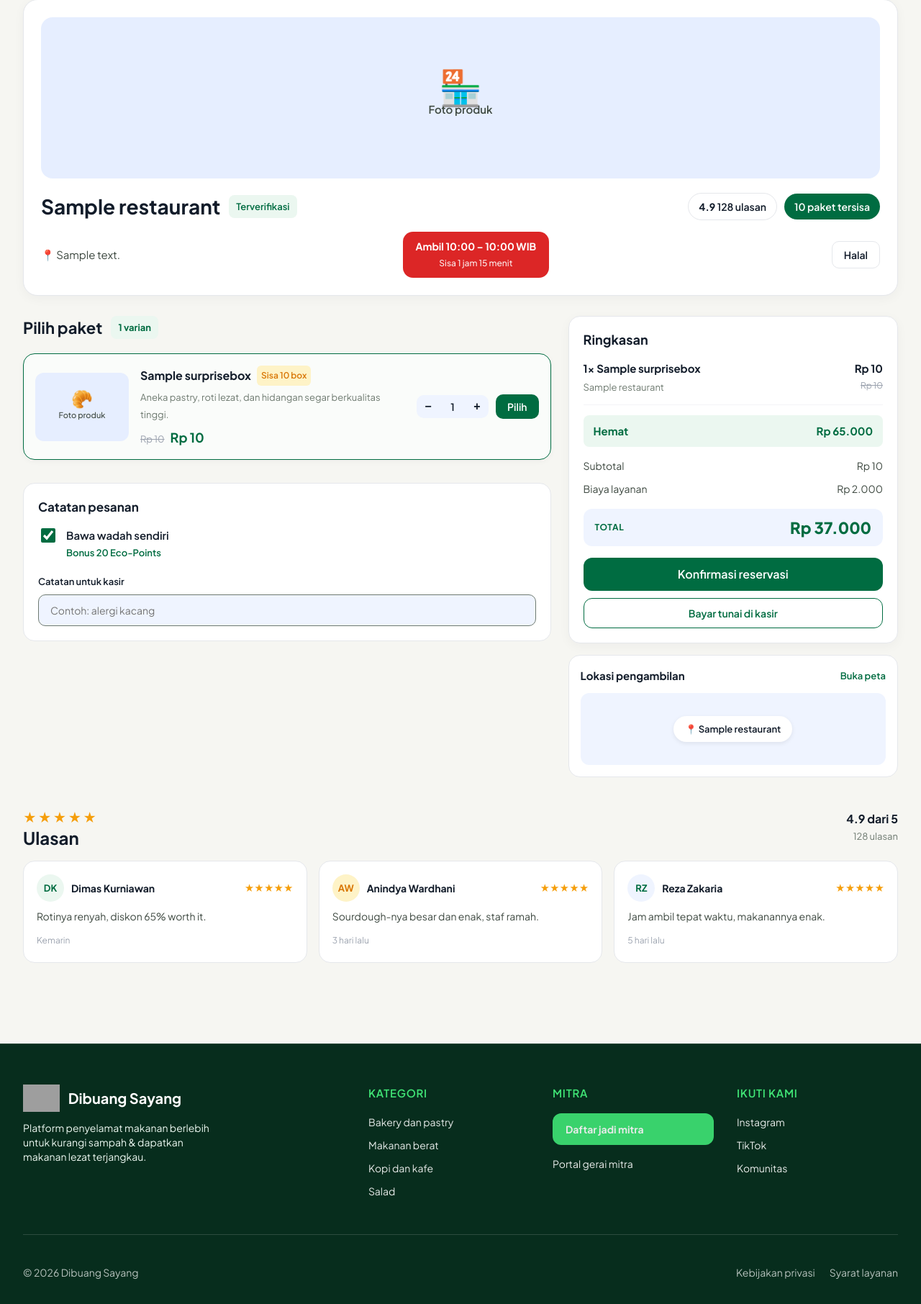
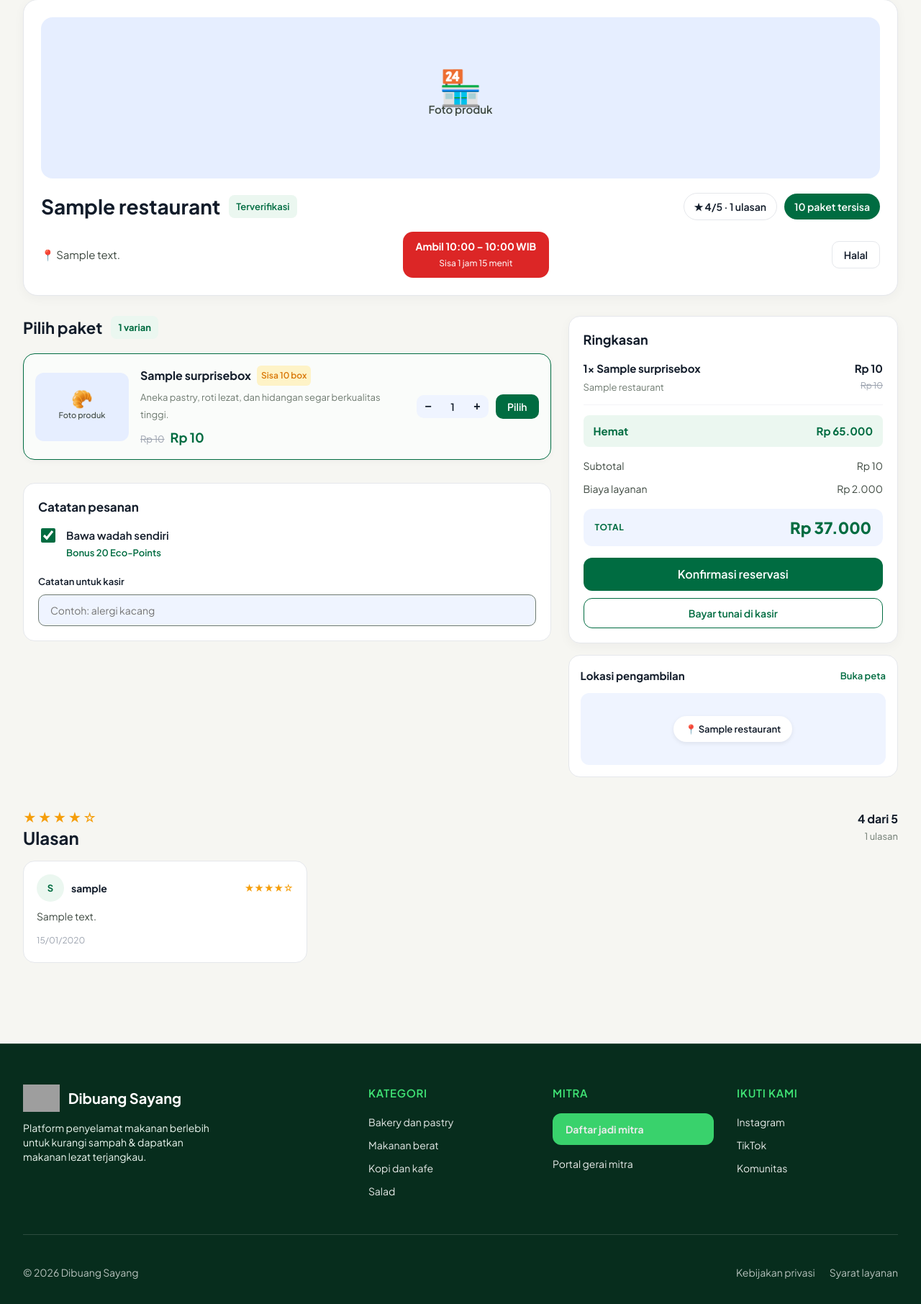
Before and after one commit to PBP-E-Kelompok-03/PBP-E-Kelompok-03, a Django app: page /food/restaurant/1/ in a window 1280 px wide. Shown: the part 149-1961 px from the top of the page at 72% size. Run offline with Django 5.2, Linux system fonts and the light colour scheme; tables that the repository leaves empty hold one stand-in row (values such as "Sample post"); grey boxes are pictures that could not be loaded.

Commit message:
feat(review): integrate restaurant ratings and reviews

```diff
--- a/food/templates/food/restaurant_detail.html
+++ b/food/templates/food/restaurant_detail.html
@@ -794,10 +794,10 @@
           <h1 class="resto-hero__name">{{ restaurant.nama }}</h1>
           <span class="badge-verified">Terverifikasi</span>
         </div>
-
         <div class="resto-hero-header__right">
           <div class="pill-rating">
-            <strong>4.9</strong> <span>128 ulasan</span>
+              ★ <strong id="restaurantRatingTop">0</strong>/5
+              · <span id="restaurantReviewCountTop">0 ulasan</span>
           </div>
           <div class="pill-stock-hero">
             {{ total_stock|default:"4" }} paket tersisa
@@ -1028,68 +1028,24 @@
   <section class="reviews-section">
     <div class="reviews-header">
       <div class="reviews-title-wrap">
-        <span class="reviews-stars-orange">★★★★★</span>
+        <span class="reviews-stars-orange" id="restaurantStars">☆☆☆☆☆</span>
         <h2 class="reviews-title">Ulasan</h2>
       </div>
 
-      <div class="reviews-score-wrap">
-        <div class="reviews-score-main">4.9 dari 5</div>
-        <div class="reviews-score-sub">128 ulasan</div>
+
+  <div class="reviews-score-wrap">
+      <div class="reviews-score-main" id="restaurantRating">
+          0 dari 5
       </div>
-    </div>
+      <div class="reviews-score-sub" id="restaurantReviewCount">
+          0 ulasan
+      </div>
+  </div>
+  </div>
 
-    <div class="reviews-grid">
-      <!-- Review 1 -->
-      <article class="review-card">
-        <div>
-          <div class="review-card__header">
-            <div class="review-card__user">
-              <div class="avatar-circle avatar-dk">DK</div>
-              <span class="review-user-name">Dimas Kurniawan</span>
-            </div>
-            <span class="review-stars">★★★★★</span>
-          </div>
-          <p class="review-comment" style="margin-top: 10px;">
-            Rotinya renyah, diskon 65% worth it.
-          </p>
-        </div>
-        <span class="review-time">Kemarin</span>
-      </article>
-
-      <!-- Review 2 -->
-      <article class="review-card">
-        <div>
-          <div class="review-card__header">
-            <div class="review-card__user">
-              <div class="avatar-circle avatar-aw">AW</div>
-              <span class="review-user-name">Anindya Wardhani</span>
-            </div>
-            <span class="review-stars">★★★★★</span>
-          </div>
-          <p class="review-comment" style="margin-top: 10px;">
-            Sourdough-nya besar dan enak, staf ramah.
-          </p>
-        </div>
-        <span class="review-time">3 hari lalu</span>
-      </article>
-
-      <!-- Review 3 -->
-      <article class="review-card">
-        <div>
-          <div class="review-card__header">
-            <div class="review-card__user">
-              <div class="avatar-circle avatar-rz">RZ</div>
-              <span class="review-user-name">Reza Zakaria</span>
-            </div>
-            <span class="review-stars">★★★★★</span>
-          </div>
-          <p class="review-comment" style="margin-top: 10px;">
-            Jam ambil tepat waktu, makanannya enak.
-          </p>
-        </div>
-        <span class="review-time">5 hari lalu</span>
-      </article>
-    </div>
+  <div class="reviews-grid" id="restaurantReviewsGrid">
+          <p>Belum ada ulasan untuk restoran ini.</p>
+  </div>
   </section>
 
 </div>
@@ -1226,9 +1182,121 @@
     }
   }
 
-  // Initialize summary on page load
+
+
+  // Menjalankan fungsi Food saat halaman selesai dimuat
   document.addEventListener('DOMContentLoaded', () => {
-    updateSummaryDisplay();
+      updateSummaryDisplay();
+  });
+
+</script>
+
+<!-- JavaScript khusus Rating & Review -->
+<script>
+  document.addEventListener('DOMContentLoaded', async () => {
+      try {
+          // Mengambil rating dan ulasan dari API Django
+          const response = await fetch(
+              "{% url 'review:restaurant_reviews' restaurant.id %}"
+          );
+
+          if (!response.ok) {
+              throw new Error('Gagal mengambil data review');
+          }
+
+          const data = await response.json();
+
+          // Rating di bagian atas halaman
+          document.getElementById('restaurantRatingTop').textContent =
+              data.rata_rata;
+
+          document.getElementById('restaurantReviewCountTop').textContent =
+              data.jumlah_ulasan + ' ulasan';
+
+          // Rating di bagian Ulasan
+          document.getElementById('restaurantRating').textContent =
+              data.rata_rata + ' dari 5';
+
+          document.getElementById('restaurantReviewCount').textContent =
+              data.jumlah_ulasan + ' ulasan';
+              // Menampilkan bintang sesuai rata-rata rating restoran
+          const nilaiRating = Math.max(
+              0,
+              Math.min(5, Math.round(Number(data.rata_rata) || 0))
+          );
+
+          document.getElementById('restaurantStars').textContent =
+              '★'.repeat(nilaiRating) + '☆'.repeat(5 - nilaiRating);
+
+          // Menampilkan komentar pembeli
+          const reviewsGrid = document.getElementById('restaurantReviewsGrid');
+          reviewsGrid.replaceChildren();
+
+          if (data.reviews.length === 0) {
+              const pesan = document.createElement('p');
+              pesan.textContent = 'Belum ada ulasan untuk restoran ini.';
+              reviewsGrid.appendChild(pesan);
+          } else {
+              data.reviews.forEach((review, index) => {
+                  const card = document.createElement('article');
+                  card.className = 'review-card';
+
+                  card.innerHTML = `
+                      <div>
+                          <div class="review-card__header">
+                              <div class="review-card__user">
+                                  <div class="avatar-circle"></div>
+                                  <span class="review-user-name"></span>
+                              </div>
+                              <span class="review-stars"></span>
+                          </div>
+                          <p class="review-comment" style="margin-top: 10px;"></p>
+                      </div>
+                      <span class="review-time"></span>
+                  `;
+
+                  // Nama pembeli
+                  const nama = String(review.nama || 'Pembeli');
+
+                  card.querySelector('.review-user-name').textContent = nama;
+
+                  // Inisial avatar pembeli
+                  const inisial = nama.trim()
+                      .split(/\s+/)
+                      .slice(0, 2)
+                      .map(kata => kata.charAt(0).toUpperCase())
+                      .join('');
+
+                  const avatar = card.querySelector('.avatar-circle');
+                  avatar.textContent = inisial;
+
+                  avatar.classList.add(
+                      ['avatar-dk', 'avatar-aw', 'avatar-rz'][index % 3]
+                  );
+
+                  // Bintang sesuai rating pembeli
+                  const rating = Math.max(
+                      0,
+                      Math.min(5, Math.round(Number(review.rating) || 0))
+                  );
+
+                  card.querySelector('.review-stars').textContent =
+                      '★'.repeat(rating) + '☆'.repeat(5 - rating);
+
+                  // Komentar dan tanggal
+                  card.querySelector('.review-comment').textContent =
+                      review.komentar;
+
+                  card.querySelector('.review-time').textContent =
+                      review.tanggal;
+
+                  reviewsGrid.appendChild(card);
+              });
+          }
+
+      } catch (error) {
+          console.error('Gagal mengambil review:', error);
+      }
   });
 </script>
 {% endblock %}
--- a/review/urls.py
+++ b/review/urls.py
@@ -29,4 +29,13 @@ urlpatterns = [
         name="delete_review"
     ),
 
+
+    # URL untuk mengambil ulasan dan rata-rata rating restoran
+    path(
+        "restaurant/<int:restaurant_id>/reviews/",
+        views.restaurant_reviews,
+        name="restaurant_reviews"
+    ),
+
+
 ]
--- a/review/views.py
+++ b/review/views.py
@@ -177,3 +177,40 @@ def delete_review(request, review_id):
         "success": True,
         "message": "Review berhasil dihapus!"
     })
+
+
+# Mengambil ulasan dan menghitung rata-rata rating per restoran
+def restaurant_reviews(request, restaurant_id):
+
+    # Mengambil semua review aktif dari Surprise Box milik restoran
+    reviews = Review.objects.filter(
+        order__surprise_box__restaurant_id=restaurant_id,
+        active=True
+    ).select_related(
+        "order__pembeli"
+    ).order_by("-created_at")
+
+    # Menghitung rata-rata rating dan jumlah ulasan restoran
+    rata_rata = reviews.aggregate(
+        Avg("rating")
+    )["rating__avg"]
+
+    jumlah_ulasan = reviews.count()
+
+    # Menyiapkan data ulasan untuk ditampilkan
+    data_reviews = []
+
+    for review in reviews[:50]:
+        data_reviews.append({
+            "nama": str(review.order.pembeli),
+            "rating": review.rating,
+            "komentar": review.comment,
+            "tanggal": review.created_at.strftime("%d/%m/%Y")
+        })
+
+    # Mengirim data review restoran dalam format JSON
+    return JsonResponse({
+        "rata_rata": round(rata_rata, 1) if rata_rata is not None else 0,
+        "jumlah_ulasan": jumlah_ulasan,
+        "reviews": data_reviews
+    })
```
Also changed, not shown: food/templates/food/food_list.html (+39 -3 lines).
